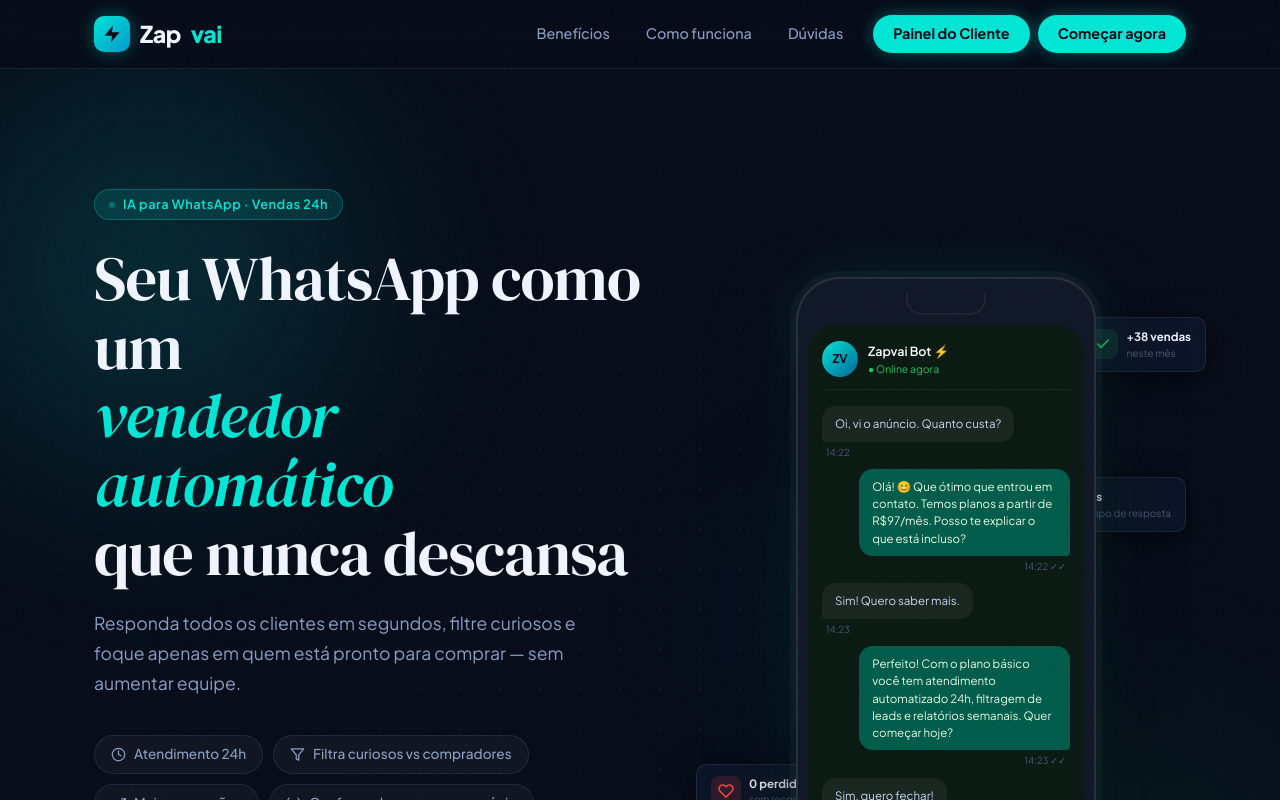
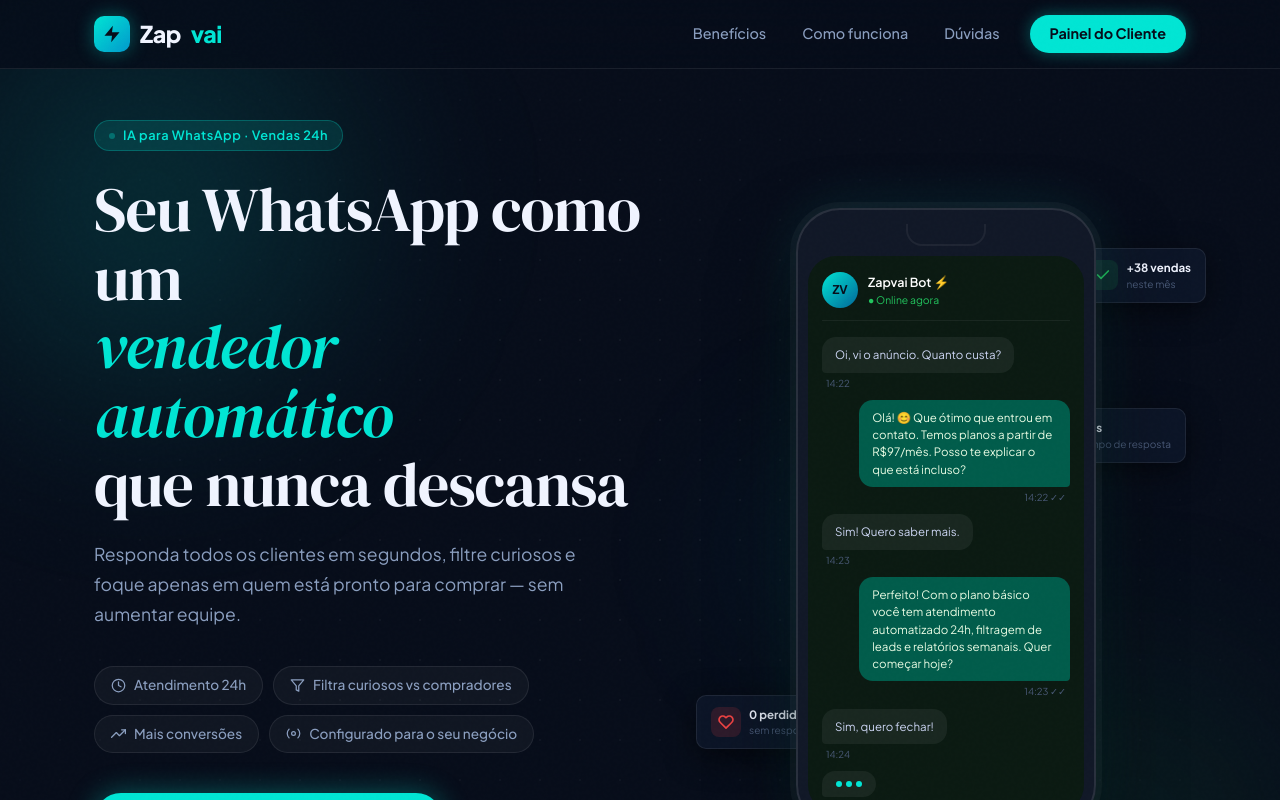
Before and after one commit to edufeq03/agentego, a Next.js app in the folder dashboard/: page / in a window 1280 px wide. Shown: the top 800 px of the page. Built offline with nearby package versions, Linux system fonts and the light colour scheme.

Commit message:
style: fix header positioning and simplify navbar

```diff
--- a/dashboard/src/app/(marketing)/page.tsx
+++ b/dashboard/src/app/(marketing)/page.tsx
@@ -48,7 +48,6 @@
               <a href="#how">Como funciona</a>
               <a href="#faq">Dúvidas</a>
               <Link href="/login" className="nav-cta" style={{ marginLeft: '8px' }}>Painel do Cliente</Link>
-              <a href="https://wa.me/5519996737713?text=Olá! Quero saber mais sobre o Zapvai." className="nav-cta">Começar agora</a>
             </nav>
 
             <button className="hamburger" id="hamburger" aria-label="Menu">
--- a/dashboard/src/app/(marketing)/zapvai.css
+++ b/dashboard/src/app/(marketing)/zapvai.css
@@ -47,7 +47,7 @@
 
 /* ───── HEADER ───── */
 .zapvai-container header {
-  position: sticky; top: 0; z-index: 500;
+  position: fixed; top: 0; left: 0; width: 100%; z-index: 500;
   background: rgba(7,13,26,0.85);
   backdrop-filter: blur(18px);
   border-bottom: 1px solid var(--border);
```
